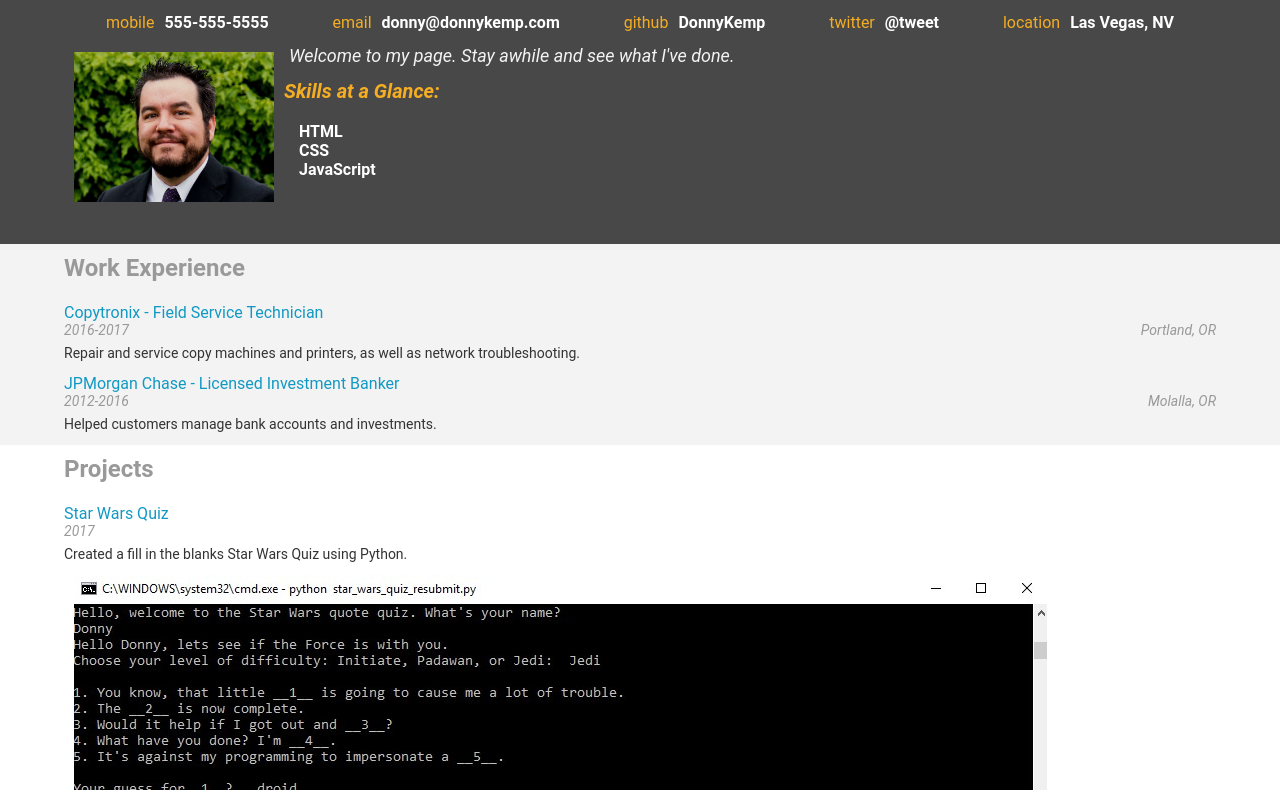
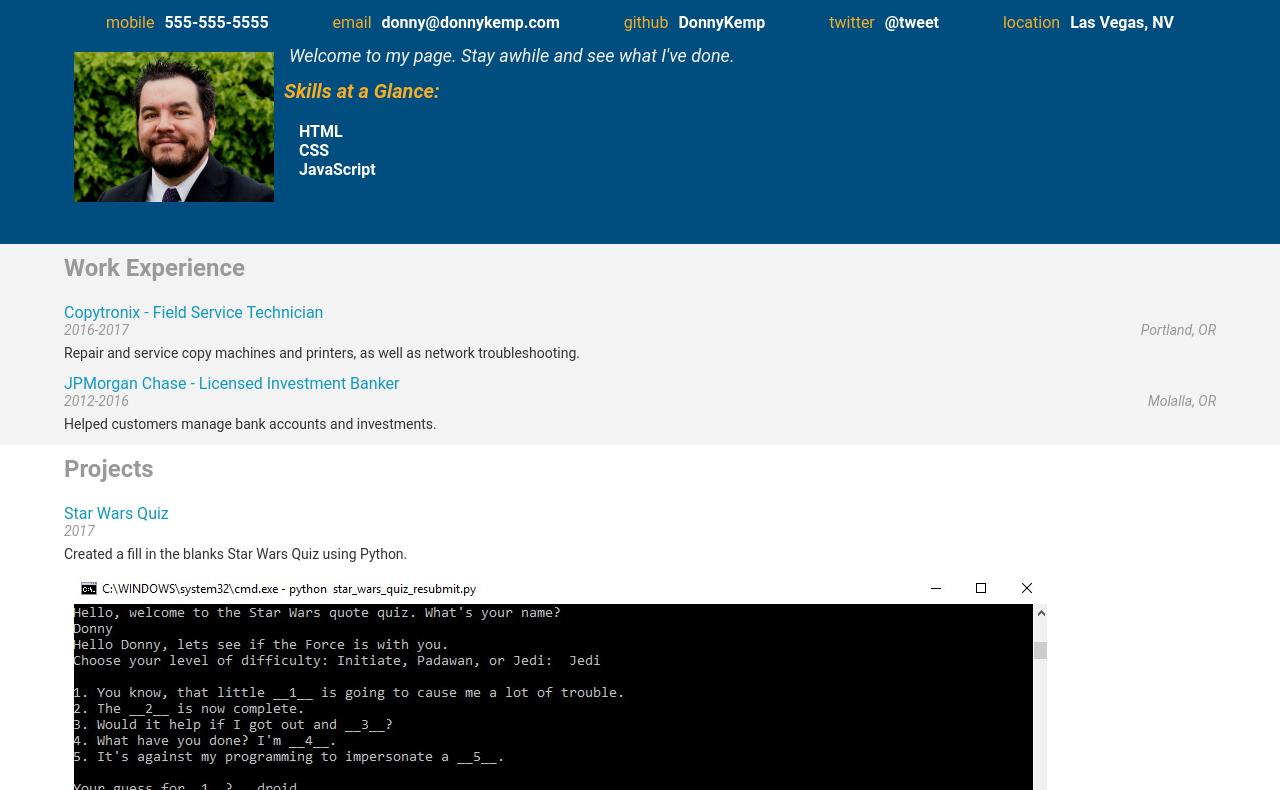
Before and after one commit to DonnyKemp/resume_project, a plain HTML site: page index.html in a window 1280 px wide. Shown: the part 114-904 px from the top of the page. Drawn offline with Linux system fonts and the light colour scheme; some packages are replaced by stand-ins of ours.

Commit message:
Update style.css

```diff
--- a/css/style.css
+++ b/css/style.css
@@ -129,7 +129,7 @@ a {
 
 /* TODO: Replace with image later */
 #header {
-  background-color: #484848;
+  background-color: #004d80;
 }
 
 .flex-box {
```
